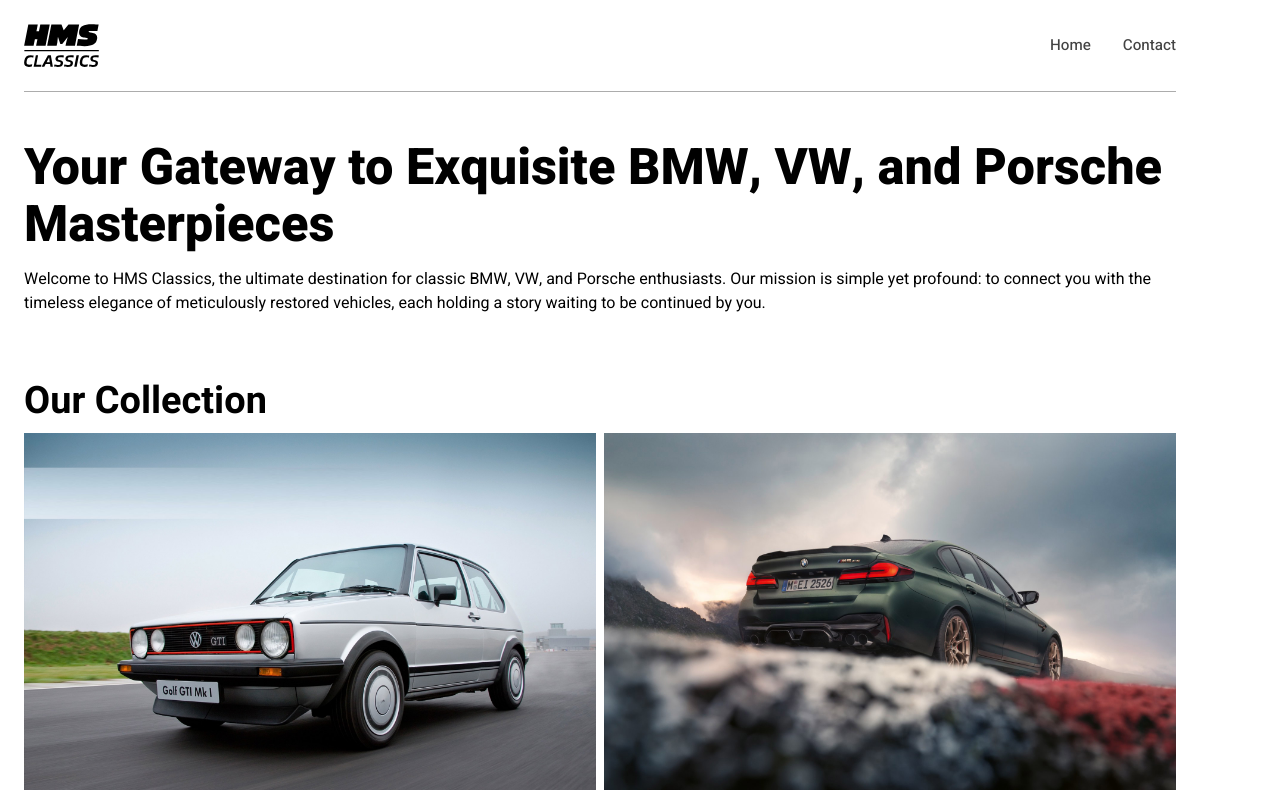
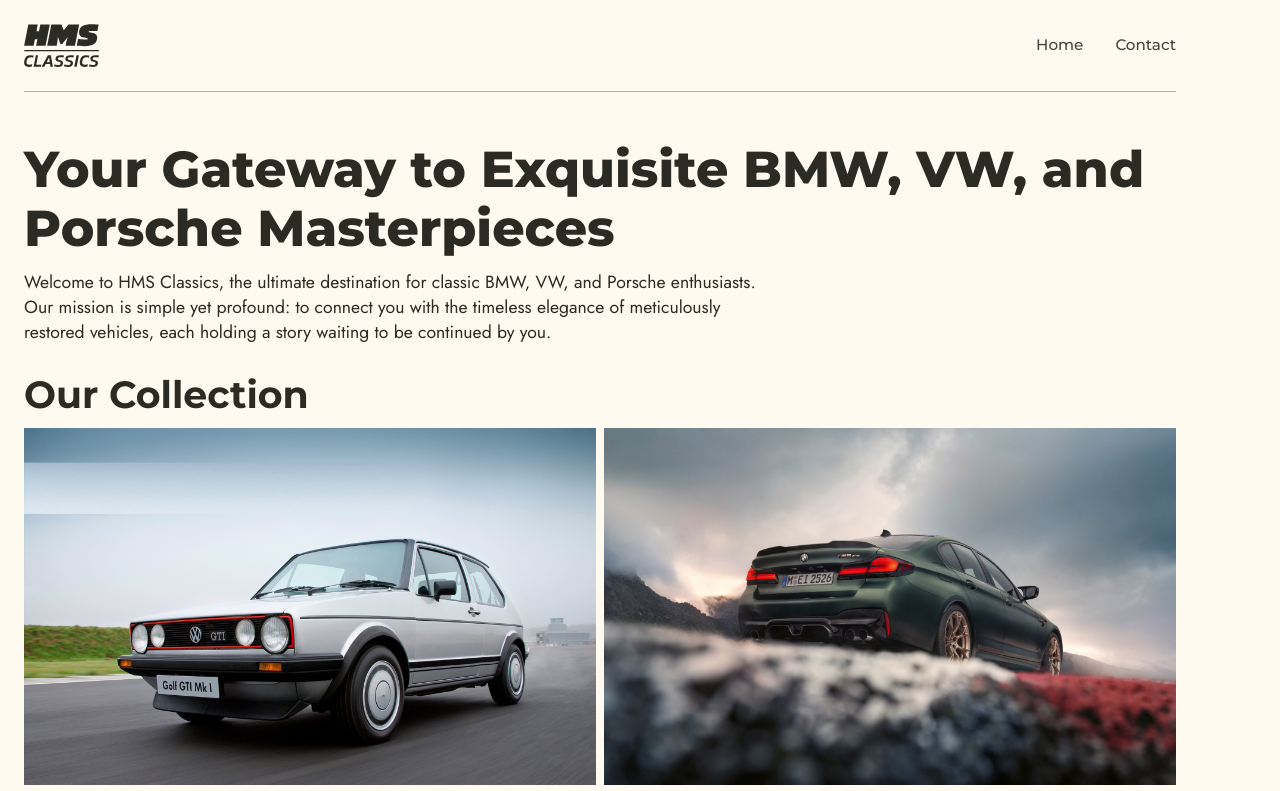
Before and after one commit to hmsClassics/hms_classics, a Next.js app: page / in a window 1280 px wide. Shown: the top 791 px of the page. Built offline with nearby package versions, Linux system fonts and the light colour scheme.

Commit message:
base style update

```diff
--- a/src/app/globals.scss
+++ b/src/app/globals.scss
@@ -1,24 +1,27 @@
 @import './styles/typography';
 
 :root {
-  --border-radius: 5px;
   --content-padding: 1.5rem;
   --content-section-gap: 1.5rem;
   --gutter: 0.5rem;
+  --media-grid-gap: 0.5rem;
+
   --header-height: 5.75rem;
   --max-content-width: 1200px;
-  --media-grid-gap: 0.5rem;
-  --text-color: #121212;
-  --color-dark-grey: #333;
+
+  --color-dark-grey: #2b2b23;
   --color-light-grey: #434343;
   --color-border-light-grey: #acacac;
   --color-white: #fff;
+
   --breakpoint-small: 350px;
   --breakpoint-small-medium: 460px;
   --breakpoint-medium: 750px;
   --breakpoint-large: 1024px;
   --breakpoint-x-large: 1280px;
   --breakpoint-xx-large: 1600px;
+
+  --border-radius: 5px;
 }
 
 @media (prefers-color-scheme: dark) {
@@ -39,10 +42,15 @@
   overflow-x: hidden;
   font-size: $type-base-size;
   line-height: 1.5;
+  background-color: #fffaf0;
 }
 
 body {
-  color: rgb(var(--text-color));
+  color: var(--color-dark-grey);
+  // font-family: var(--font-jost);
+  font-family: var(--font-montserrat);
+  font-weight: 400;
+  font-style: normal;
 }
 
 a {
--- a/src/app/layout.tsx
+++ b/src/app/layout.tsx
@@ -1,10 +1,16 @@
+import cx from 'classnames'
+
 import type { Metadata } from 'next'
-import { Heebo } from 'next/font/google'
+import { Jost, Montserrat } from 'next/font/google'
 import './globals.scss'
 import Header from './components/Header'
 import Footer from './components/Footer'
 
-const heebo = Heebo({ subsets: ['latin'] })
+const jost = Jost({ subsets: ['latin'], variable: '--font-jost' })
+const montserrat = Montserrat({
+  subsets: ['latin'],
+  variable: '--font-montserrat',
+})
 
 export const metadata: Metadata = {
   title: 'HSM Classics',
@@ -39,7 +45,7 @@
 }) {
   return (
     <html lang="en">
-      <body className={heebo.className}>
+      <body className={cx(jost.variable, montserrat.variable)}>
         <Header />
         {children}
         <Footer />
--- a/src/app/page.tsx
+++ b/src/app/page.tsx
@@ -16,8 +16,7 @@
           connect you with the timeless elegance of meticulously restored
           vehicles, each holding a story waiting to be continued by you.
         </P>
-      </div>
-      <div className={styles.content_wrapper}>
+
         <H2>Our Collection</H2>
         <TwoByOne>
           <Img
@@ -69,12 +68,16 @@
             height={1920}
           />
         </TwoByOne>
-      </div>
-      <div className={styles.content_wrapper}>
+
+        <H2>Invitation to Connect</H2>
+        <P>Let&apos;s Journey Together</P>
+        <P>
+          <code>[contact form here]</code>
+        </P>
+
         <H2>Highlight Reel</H2>
         <Video />
-      </div>
-      <div className={styles.content_wrapper}>
+
         <H2>Our Story</H2>
         <P>
           Rooted in a Lifelong Passion - From Childhood Dreams to Reality Meet
@@ -91,8 +94,7 @@
           width={1920}
           height={1200}
         />
-      </div>
-      <div className={styles.content_wrapper}>
+
         <H2>What We Do</H2>
         <P>
           Unearthing Hidden Gems - Restoring Classics to Pristine Glory We
@@ -120,11 +122,6 @@
           every step of the way.
         </P>
 
-        <H2>Invitation to Connect</H2>
-        <P>Let&apos;s Journey Together</P>
-        <P>
-          <code>[contact form here]</code>
-        </P>
         <P>
           Your dream car awaits. Contact us to embark on a journey where
           history, craftsmanship, and passion converge. At HMS CLassics,
--- a/src/app/styles/_typography.scss
+++ b/src/app/styles/_typography.scss
@@ -96,6 +96,7 @@
 h2,
 h3,
 h4 {
+  font-family: var(--font-montserrat);
   // Help prevent overflow of long words/names/URLs
   word-break: break-word;
 
@@ -115,5 +116,9 @@
 }
 
 p {
+  font-family: var(--font-jost);
+  font-size: 1.1rem;
+  line-height: 1.42;
+  max-width: 760px;
   margin-bottom: 1rem;
 }
```
Also changed, not shown: public/images/logo.svg.
